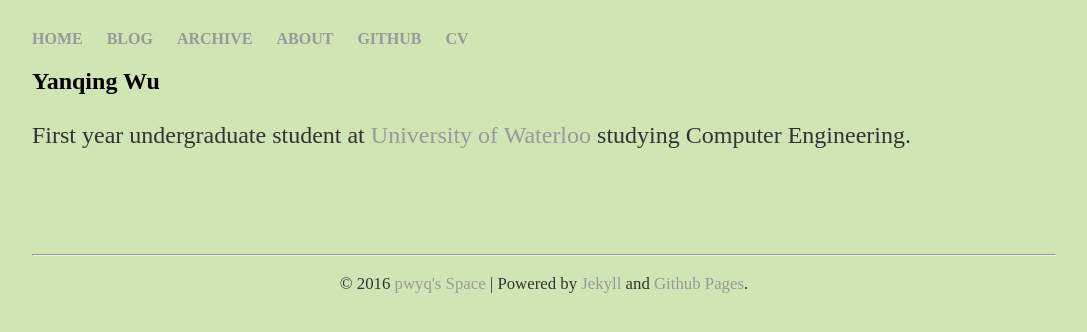
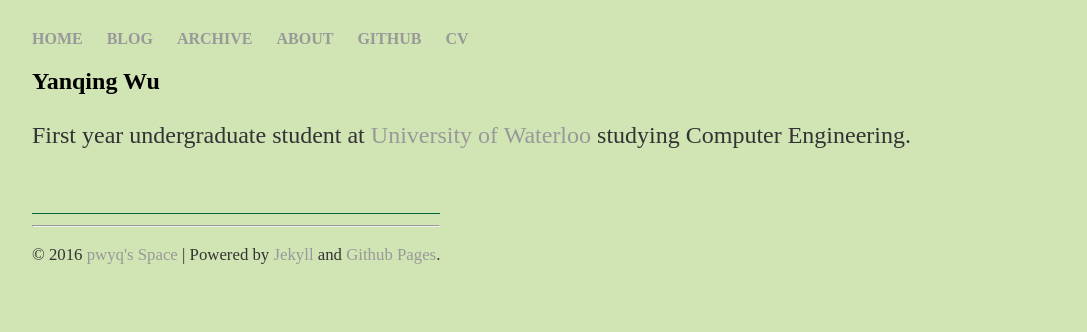
Before and after one commit to pwyq/blog, a Jekyll site: the page built from index.html, in a window 1280 px wide. Shown: the top 332 px of the page, without its empty margins (96-1183 px from the left). Built offline with Jekyll 4.4.1, drawn with Linux system fonts in a browser that asks for light colours.

Commit message:
footer>_<

```diff
--- a/css/main.css
+++ b/css/main.css
@@ -49,12 +49,8 @@ p {
 
 footer {
 	position: absolute;
-	bottom: 0;
-	width: 100%;
-	height: 30px;	/* Height of the footer */
-	color: #00663f;
-	text-align: center;
-	font-size: 0.7rem;
+    border-top: 1px solid #00663f;
+    font-size: 0.7em;
 }
 
 ul.posts {
```
